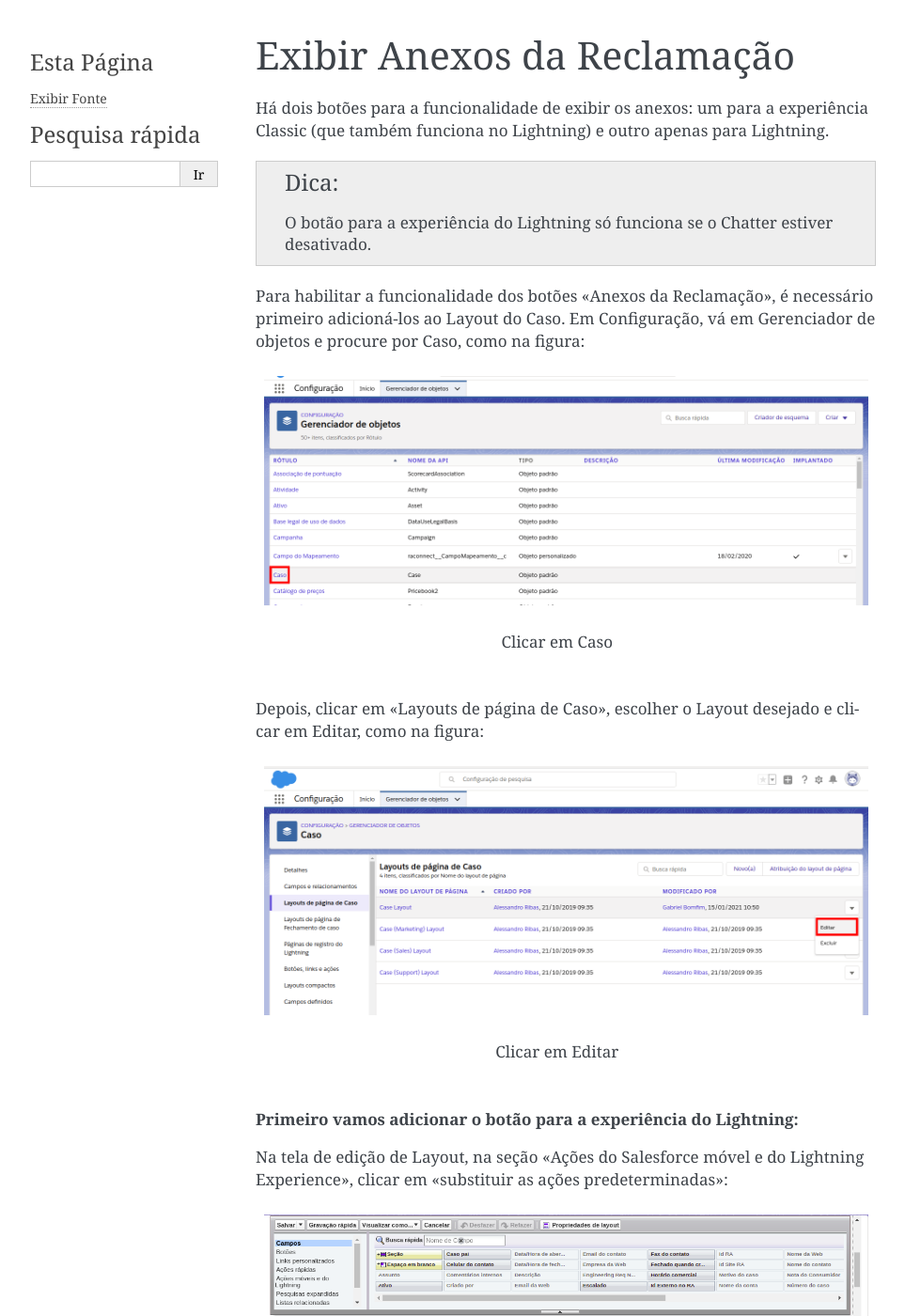
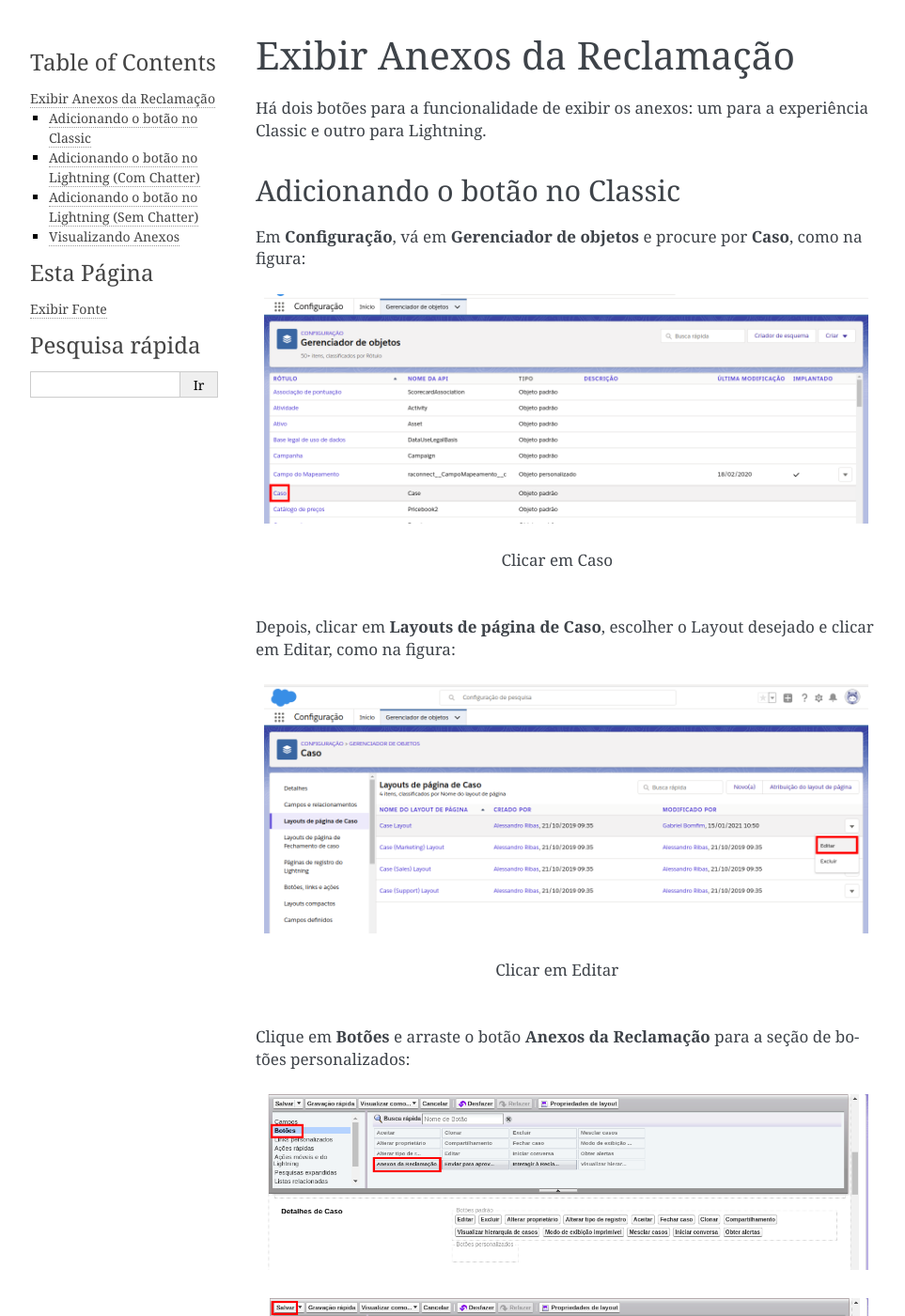
Before and after one commit to Inpulso-Tecnologia/RAConnectDOCFull, a Sphinx documentation site: the page built from docs/Setup/anexos_reclamacao.rst, in a window 1280 px wide and 1400 px high. Shown: the whole window at 94% size, without its empty margins (148-1111 px from the left). Built offline with Sphinx 7.4.7, drawn with Linux system fonts in a browser that asks for light colours; some of the changed text lies outside the part shown.

Commit message:
Att doc Anexos Reclamacao

```diff
--- a/docs/Setup/anexos_reclamacao.rst
+++ b/docs/Setup/anexos_reclamacao.rst
@@ -2,12 +2,12 @@
 Exibir Anexos da Reclamação
 #################
 
-Há dois botões para a funcionalidade de exibir os anexos: um para a experiência Classic (que também funciona no Lightning) e outro apenas para Lightning.
+Há dois botões para a funcionalidade de exibir os anexos: um para a experiência Classic e outro para Lightning.
 
-.. Hint:: O botão para a experiência do Lightning só funciona se o Chatter estiver desativado.
+Adicionando o botão no Classic
+-----------------------
 
-Para habilitar a funcionalidade dos botões "Anexos da Reclamação", é necessário primeiro adicioná-los ao Layout do Caso.
-Em Configuração, vá em Gerenciador de objetos e procure por Caso, como na figura:
+Em **Configuração**, vá em **Gerenciador de objetos** e procure por **Caso**, como na figura:
 
 
 .. figure:: img/clicarCaso.png
@@ -17,7 +17,7 @@
     Clicar em Caso
 
 
-Depois, clicar em "Layouts de página de Caso", escolher o Layout desejado e clicar em Editar, como na figura:
+Depois, clicar em **Layouts de página de Caso**, escolher o Layout desejado e clicar em Editar, como na figura:
 
 
 .. figure:: img/clicarLayoutCaso.png
@@ -27,45 +27,80 @@
     Clicar em Editar
 
 
-**Primeiro vamos adicionar o botão para a experiência do Lightning:**
-
-Na tela de edição de Layout, na seção "Ações do Salesforce móvel e do Lightning Experience", clicar em "substituir as ações predeterminadas":
-
+Clique em **Botões** e arraste o botão **Anexos da Reclamação** para a seção de botões personalizados:
 
 .. figure:: img/casoLayoutEditar1.png
     :alt: Solidity logo
     :align: center
 
-    É possível que este passo não seja necessário!
-
-
-Depois, procurar por "Ações móveis e do Lightning" e arrastar a **Ação Rápida** "Anexos da Reclamação" para a seção "Ações do Salesforce móvel e do Lightning Experience", como nas figuras abaixo:
-
-
 .. figure:: img/casoLayoutEditar2.png
     :alt: Solidity logo
     :align: center
 
-.. figure:: img/casoLayoutEditar3.png
+    Agora é só clicar em Salvar!
+
+
+Adicionando o botão no Lightning (Com Chatter)
+-----------------------
+
+**Se a sua organização utiliza Chatter, siga estes passos:**
+
+
+Acesse a página de qualquer Caso em sua organização e clique em **Editar Página**:
+
+
+.. figure:: img/casoEditarPagina.png
     :alt: Solidity logo
     :align: center
 
-    Este é o botão que funciona apenas no Lightning e com o Chatter desativado!
 
+Clique na **seção** da página onde o botão ficará (1), depois em **Adicionar ação** (2).
+Pesquise por **Anexos da Reclamação** (3) e clique em **Concluído** (4):
 
-.. Hint:: Se o Chatter não puder ser desativado, arraste o outro elemento "Anexos da Reclamação" ao invés deste da foto.
-
-**Agora, adicionaremos o botão para a experiência do Classic:**
-
-.. figure:: img/casoLayoutEditar4.png
+.. figure:: img/casoLightningEditar1.png
     :alt: Solidity logo
     :align: center
 
-.. figure:: img/casoLayoutEditar5.png
+
+Agora arraste a ação **Anexos da Reclamação** onde desejar (1), salve (2) e clique em Ativação... (3):
+
+.. figure:: img/casoLightningEditar2.png
     :alt: Solidity logo
     :align: center
 
-    Agora é só clicar em Salvar!
+    Agora é só seguir o processo de Ativação!
+
+
+Adicionando o botão no Lightning (Sem Chatter)
+-----------------------
+
+**Se a sua organização não utiliza Chatter, siga estes passos:**
+
+Em **Configuração**, vá em **Gerenciador de objetos** e procure por **Caso**, como na figura:
+
+
+.. figure:: img/clicarCaso.png
+    :alt: Solidity logo
+    :align: center
+
+    Clicar em Caso
+
+
+Depois, clicar em **Layouts de página de Caso**, escolher o Layout desejado e clicar em Editar, como na figura:
+
+
+.. figure:: img/clicarLayoutCaso.png
+    :alt: Solidity logo
+    :align: center
+
+    Clicar em Editar
+
+
+
+
+
+Visualizando Anexos
+-----------------------
 
 
 Para ver os anexos pertencentes a uma reclamação, acesse a página "Casos" e encontre o Caso referente à reclamação. Após abrir a página do Caso, clique no botão Anexos da Reclamação:
```
Also changed, not shown: docs/Setup/img/casoEditarPagina.png (added), docs/Setup/img/casoLayoutEditar1.png, docs/Setup/img/casoLayoutEditar2.png, docs/Setup/img/casoLayoutEditar3.png (deleted), docs/Setup/img/casoLayoutEditar4.png (deleted), docs/Setup/img/casoLayoutEditar5.png (deleted), docs/Setup/img/casoLightningEditar1.png (added), docs/Setup/img/casoLightningEditar2.png (added).
